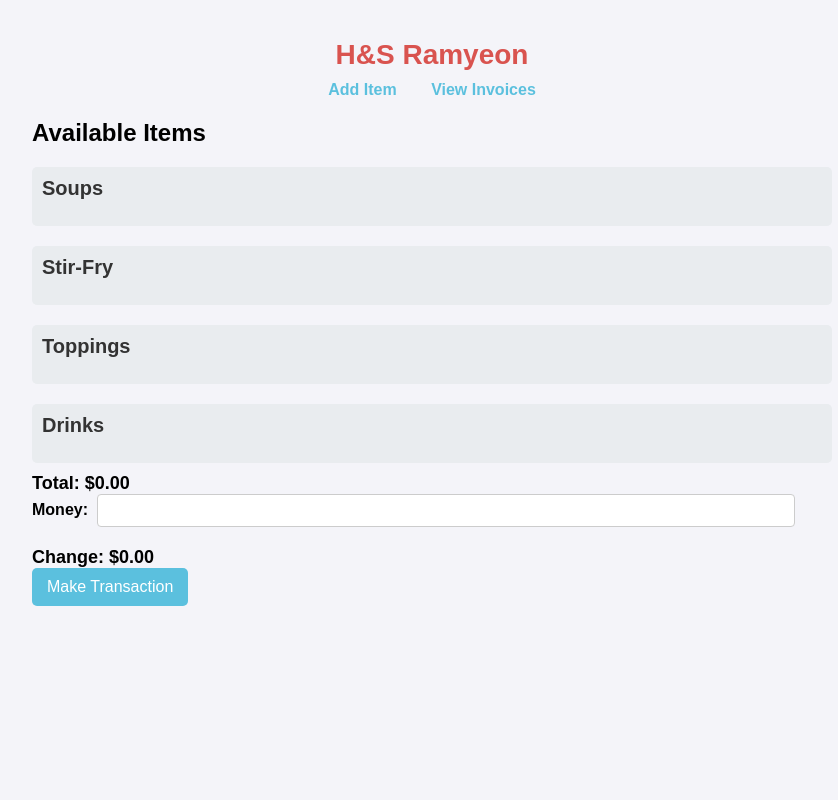
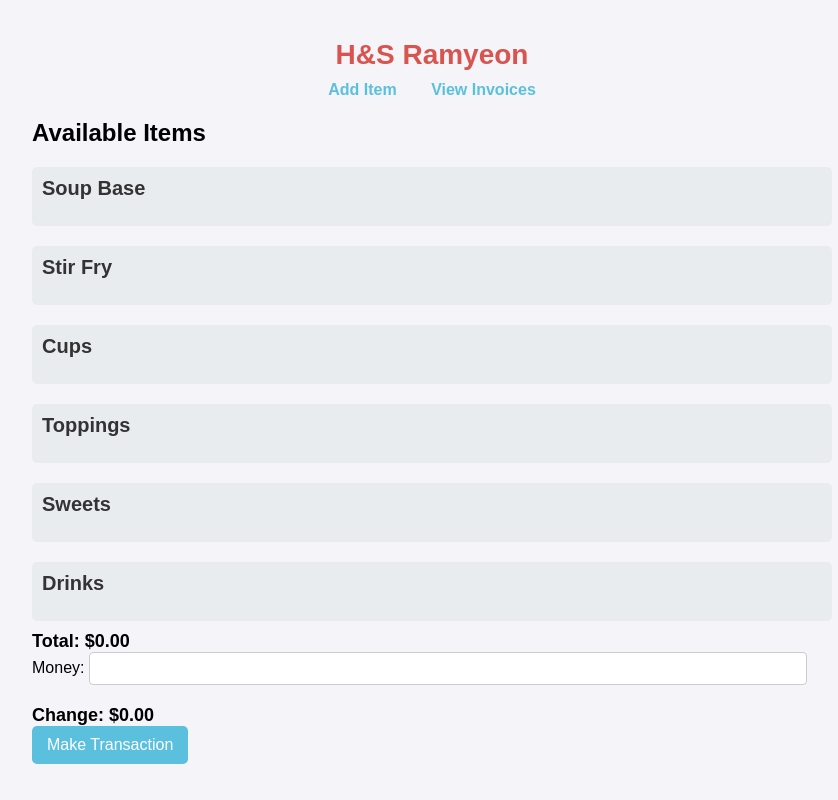
Before and after one commit to skullmatrix/HnSRamyeon, a Flask app: page / in a window 1280 px wide. Shown: the whole page, without its empty margins (208-1046 px from the left). Run offline with Flask 2, Linux system fonts and the light colour scheme; data that the repository does not hold is empty.

Commit message:
Update index.html

```diff
--- a/templates/index.html
+++ b/templates/index.html
@@ -7,7 +7,7 @@
     <link rel="stylesheet" href="https://cdnjs.cloudflare.com/ajax/libs/font-awesome/5.15.4/css/all.min.css">
     <style>
         body {
-            font-family: 'Arial', sans-serif;
+            font-family: Arial, sans-serif;
             max-width: 800px;
             margin: auto;
             padding: 20px;
@@ -29,9 +29,6 @@
             color: #5bc0de;
             font-weight: bold;
         }
-        nav a:hover {
-            text-decoration: underline;
-        }
         .item-type {
             margin-top: 20px;
             padding: 10px;
@@ -48,12 +45,8 @@
             margin-top: 10px;
             font-size: 18px;
         }
-        label {
-            font-weight: bold;
-            margin-right: 5px;
-        }
-        input[type="number"], input[type="text"], select {
-            width: calc(100% - 120px);
+        input[type="number"] {
+            width: calc(100% - 100px);
             padding: 8px;
             margin-bottom: 10px;
             border: 1px solid #ccc;
@@ -68,42 +61,7 @@
             cursor: pointer;
             font-size: 16px;
         }
-        button:hover {
-            background-color: #31b0d5;
-        }
-        ul {
-            list-style-type: none;
-            padding: 0;
-        }
-        .item {
-            padding: 5px 0;
-        }
-        .item input[type="checkbox"] {
-            margin-right: 10px;
-        }
     </style>
-    <script>
-        function calculateTotal() {
-            const itemCheckboxes = document.querySelectorAll('input[name="item_id"]:checked');
-            let total = 0;
-
-            itemCheckboxes.forEach((checkbox) => {
-                const price = parseFloat(checkbox.getAttribute('data-price'));
-                total += price;
-            });
-
-            document.getElementById('total').textContent = 'Total: $' + total.toFixed(2);
-            calculateChange(); // Update change whenever total changes
-        }
-
-        function calculateChange() {
-            const total = parseFloat(document.getElementById('total').textContent.replace('Total: $', '')) || 0;
-            const moneyReceived = parseFloat(document.getElementById('money_received').value) || 0;
-            const change = moneyReceived - total;
-
-            document.getElementById('change').textContent = 'Change: $' + (change >= 0 ? change.toFixed(2) : '0.00');
-        }
-    </script>
 </head>
 <body>
     <h1>H&S Ramyeon</h1>
@@ -116,12 +74,13 @@
     <h2>Available Items</h2>
 
     <form action="/make_transaction" method="POST">
-        <div id="soup" class="item-type">
-            <h3>Soups</h3>
+        {% for type in ['Soup Base', 'Stir Fry', 'Cups', 'Toppings', 'Sweets', 'Drinks'] %}
+        <div class="item-type">
+            <h3>{{ type }}</h3>
             <ul>
                 {% for item in items %}
-                {% if item['type'] == 'soup' %}
-                <li class="item">
+                {% if item['type'] == type %}
+                <li>
                     <input type="checkbox" name="item_id" value="{{ item['id'] }}" data-price="{{ item['price'] }}" onchange="calculateTotal()">
                     {{ item['name'] }}: ${{ item['price'] }}
                 </li>
@@ -129,48 +88,7 @@
                 {% endfor %}
             </ul>
         </div>
-
-        <div id="stir-fry" class="item-type">
-            <h3>Stir-Fry</h3>
-            <ul>
-                {% for item in items %}
-                {% if item['type'] == 'stir-fry' %}
-                <li class="item">
-                    <input type="checkbox" name="item_id" value="{{ item['id'] }}" data-price="{{ item['price'] }}" onchange="calculateTotal()">
-                    {{ item['name'] }}: ${{ item['price'] }}
-                </li>
-                {% endif %}
-                {% endfor %}
-            </ul>
-        </div>
-
-        <div id="toppings" class="item-type">
-            <h3>Toppings</h3>
-            <ul>
-                {% for item in items %}
-                {% if item['type'] == 'toppings' %}
-                <li class="item">
-                    <input type="checkbox" name="item_id" value="{{ item['id'] }}" data-price="{{ item['price'] }}" onchange="calculateTotal()">
-                    {{ item['name'] }}: ${{ item['price'] }}
-                </li>
-                {% endif %}
-                {% endfor %}
-            </ul>
-        </div>
-
-        <div id="drinks" class="item-type">
-            <h3>Drinks</h3>
-            <ul>
-                {% for item in items %}
-                {% if item['type'] == 'drinks' %}
-                <li class="item">
-                    <input type="checkbox" name="item_id" value="{{ item['id'] }}" data-price="{{ item['price'] }}" onchange="calculateTotal()">
-                    {{ item['name'] }}: ${{ item['price'] }}
-                </li>
-                {% endif %}
-                {% endfor %}
-            </ul>
-        </div>
+        {% endfor %}
 
         <div id="total">Total: $0.00</div>
 
```
